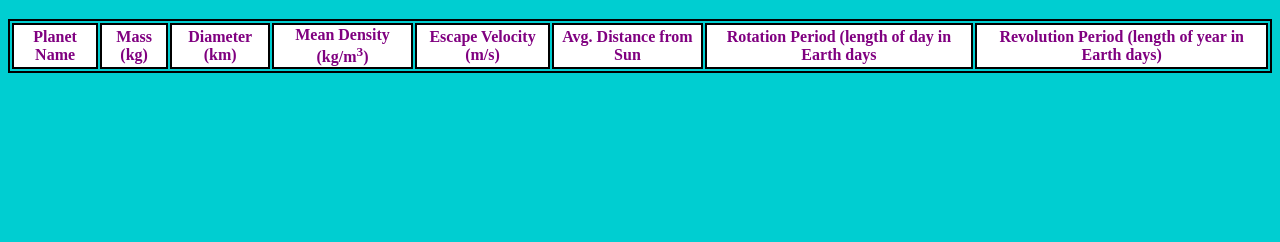
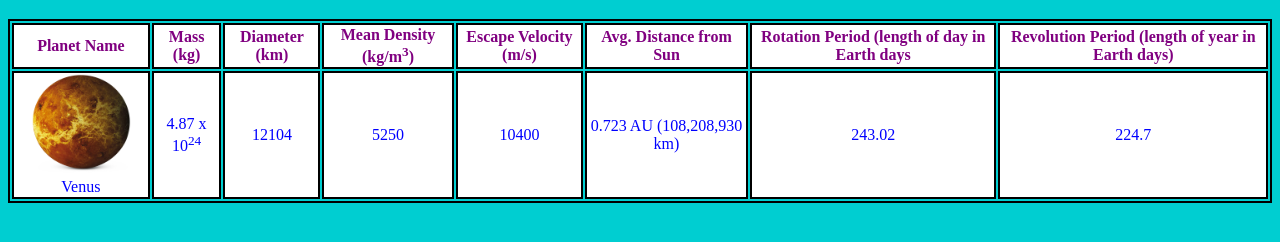
Before and after one commit to jaanzaldo/lab-5, a plain HTML site: page index.html in a window 1280 px wide. Shown: the part 72-314 px from the top of the page. Drawn offline with Linux system fonts and the light colour scheme.

Commit message:
Added images, style for <td> elements, and second row

```diff
--- a/css/style.css
+++ b/css/style.css
@@ -10,6 +10,13 @@ h1 {color:#800080;
 table {color: #800080;
 	   border: 2px solid black;
 	  }
+
 th {background-color: white;
 	border: 2px solid black;
-	}
+   }
+
+td {background-color: white;
+	color: blue;
+	border: 2px solid black;
+	text-align: center;
+   }
--- a/index.html
+++ b/index.html
@@ -21,6 +21,16 @@
 			<th>Rotation Period (length of day in Earth days</th>
 			<th>Revolution Period (length of year in Earth days)</th>
 		</tr>
+
+		<tr>
+			<td> <img src="images/venus.png" width="100" height="100"> Venus </td>
+			<td> 4.87 x 10<sup>24</sup> </td>
+			<td> 12104 </td>
+			<td> 5250 </td>
+			<td> 10400 </td>
+			<td> 0.723 AU (108,208,930 km) </td>
+			<td> 243.02 </td>
+			<td> 224.7 </td>
 	</table>
 
 
```
Also changed, not shown: images/neptune.png (added), images/saturn.png (added), images/venus.png (added), 1 other file.
